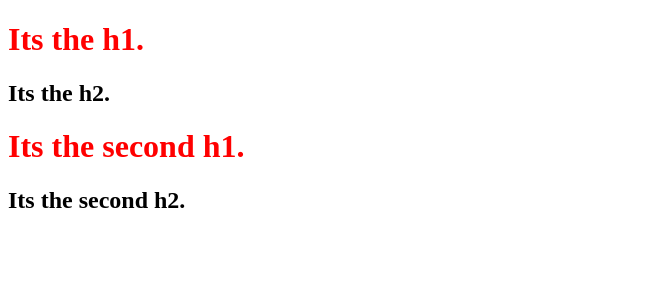
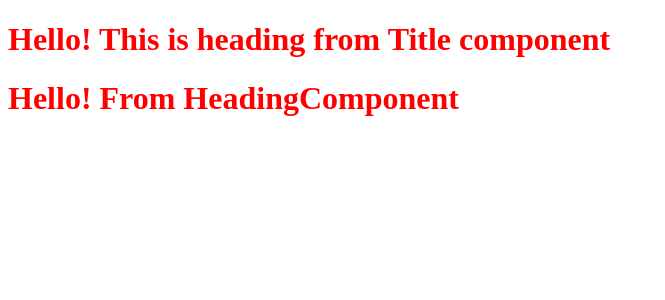
Before and after one commit to coolsrk/Namaste-React, a React (Vite) app: page / in a window 1280 px wide. Shown: the top 300 px of the page, without its empty margins (0-665 px from the left). Built offline with nearby package versions, Linux system fonts and the light colour scheme.

Commit message:
Lecture 2. JSX. Playing with components.

```diff
--- a/App.js
+++ b/App.js
@@ -1,24 +1,16 @@
 import React from "react";
 import ReactDOM from "react-dom/client";
-console.log(ReactDOM);
-const heading = React.createElement("div", {
-        id: "parent"
-    },
-    [React.createElement("div", {
-        id: 'parent1'
-    }, [React.createElement("h1", {
-        id: "child1"
-    }, "Its the h1."), React.createElement("h2", {
-        id: "child2"
-    }, "Its the h2.")]),
-    React.createElement("div", {
-        id: 'parent2'
-    }, [React.createElement("h1", {
-        id: "child1"
-    }, "Its the second h1."), React.createElement("h2", {
-        id: "child2"
-    }, "Its the second h2.")]),
-]);
+
+// React Element
+const Title = () => (<h1 className="heading">Hello! This is heading from Title component</h1>);
+
+// Funtctional Component
+const HeadingComponent = () => (
+    <>
+    <Title></Title>
+    <h1 className="heading">Hello! From HeadingComponent</h1>
+    </>
+);
 
 const root = ReactDOM.createRoot(document.getElementById('root'));
-root.render(heading);
+root.render(<HeadingComponent/>);
--- a/package.json
+++ b/package.json
@@ -5,6 +5,7 @@
   "main": "App.js",
   "type": "module",
   "scripts": {
+    "start": "parcel index.html",
     "test": "echo \"Error: no test specified\" && exit 1"
   },
   "repository": {
--- a/style.css
+++ b/style.css
@@ -1,3 +1,3 @@
-h1 {
+.heading {
     color: red;
 }
```
